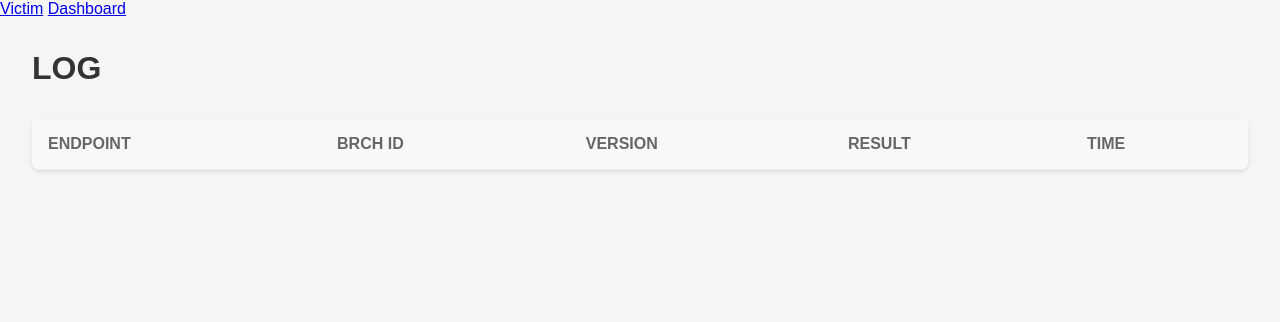
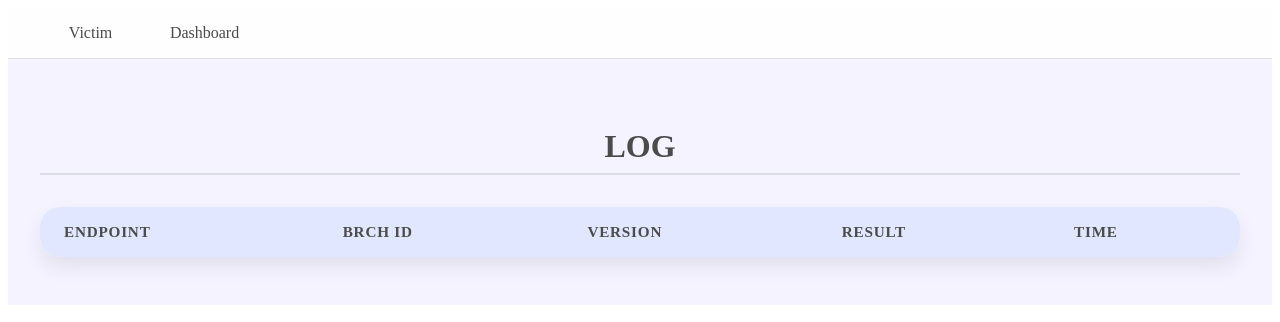
Before and after one commit to yuhano/DeepDetector, a Flask app: page /dashboard in a window 1280 px wide. Shown: the top 322 px of the page. Run offline with Flask 3, Linux system fonts and the light colour scheme; data that the repository does not hold is empty; parts of the project's set-up code (start-up, migrations or seed data) failed here and were passed over.

Commit message:
대시보드 css수정

```diff
--- a/templates/dashboard.html
+++ b/templates/dashboard.html
@@ -5,80 +5,63 @@
     <meta name="viewport" content="width=device-width, initial-scale=1.0">
     <title>Dashboard</title>
     <style>
-      * {
-          margin: 0;
-          padding: 0;
-          box-sizing: border-box;
+            #nav-container {
+            background: #fefefe;
+            color: #4b4b4b;
+            font-weight: 600;
+            padding: 0.5rem 2rem;
+            display: flex;
+            justify-content: flex-start;
+            align-items: center;
+            border-bottom: 1px solid #e0e0e0;
+            position: sticky;
+            top: 0;
+            z-index: 100;
+
         }
 
-      body {
-          font-family: Arial, sans-serif;
-          background-color: #f5f5f5;
+        #nav-container a {
+            text-decoration: none;
+            color: #4b4b4b;
+            margin: 0 1rem;
+            font-size: 1rem;
+            font-weight: 500;
+            padding: 0.5rem 0.8rem;
+            border-radius: 5px;
+            transition: all 0.3s ease;
         }
 
-      /* Login Page Styles */
-      .login-container {
-          width: 100%;
-          height: 100vh;
-          display: flex;
-          justify-content: center;
-          align-items: center;
+        #nav-container a:hover {
+            color: #ffffff;
+            background-color: #b8c4ff;
+            transform: scale(1.05);
+            font-weight: 600;
         }
 
-      .login-card {
-          background: white;
-          padding: 2rem;
-          border-radius: 8px;
-          box-shadow: 0 2px 4px rgba(0, 0, 0, 0.1);
-          width: 100%;
-          max-width: 400px;
-      }
 
-      .login-title {
-          text-align: center;
-          margin-bottom: 2rem;
-          font-size: 1.5rem;
-          color: #333;
-      }
 
-      .login-form input {
-          width: 100%;
-          padding: 0.75rem;
-          margin-bottom: 1rem;
-          border: 1px solid #ddd;
-          border-radius: 4px;
-      }
-
-      .login-btn {
-          width: 100%;
-          padding: 0.75rem;
-          background-color: #666;
-          color: white;
-          border: none;
-          border-radius: 4px;
-          cursor: pointer;
-      }
-
-      .login-btn:hover {
-          background-color: #555;
-      }
-
-      /* Dashboard Page Styles */
         .dashboard {
-          padding: 2rem;
+            padding: 3rem 2rem;
+            background: #f5f3ff;
         }
 
         .dashboard-title {
-          margin-bottom: 2rem;
-          color: #333;
+            font-size: 2rem;
+            font-weight: 700;
+            color: #4b4b4b;
+            margin-bottom: 1.5rem;
+            text-align: center;
+            border-bottom: 2px solid #d9dce7;
+            padding-bottom: 0.5rem;
         }
 
         .log-table {
             width: 100%;
-          background: white;
-          border-radius: 8px;
+            background: #ffffff;
+            border-radius: 20px;
+            box-shadow: 0 10px 20px rgba(0, 0, 0, 0.08);
             overflow: hidden;
-          box-shadow: 0 2px 4px rgba(0, 0, 0, 0.1);
+            margin-top: 2rem;
         }
 
         .log-table table {
@@ -88,23 +71,36 @@
 
         .log-table th,
         .log-table td {
-          padding: 1rem;
+            padding: 1rem 1.5rem;
             text-align: left;
-          border-bottom: 1px solid #eee;
+            font-size: 0.95rem;
         }
 
         .log-table th {
-          background-color: #f8f8f8;
-          font-weight: bold;
-          color: #666;
-      }
-      .log-table tr{
-        border-bottom: #666 solid 1px;
+            background-color: #e0e7ff;
+            color: #4b4b4b;
+            font-weight: 600;
+            text-transform: uppercase;
+            letter-spacing: 0.05rem;
         }
 
-      .attack-log {
-        background: rgba(234, 81, 30, 0.3);
+        .log-table tr {
+            transition: background-color 0.2s ease;
         }
+
+        .log-table tr:nth-child(even) {
+            background-color: #f8faff;
+        }
+
+        .log-table tr:hover {
+            background-color: #e0e7ff;
+        }
+
+        .log-table td {
+            color: #4b4b4b;
+        }
+
+
   </style>
 </head>
 <body>
```
Also changed, not shown: templates/victim.html (+39 -5 lines). Lines whose indentation alone changed are shown as unchanged.
